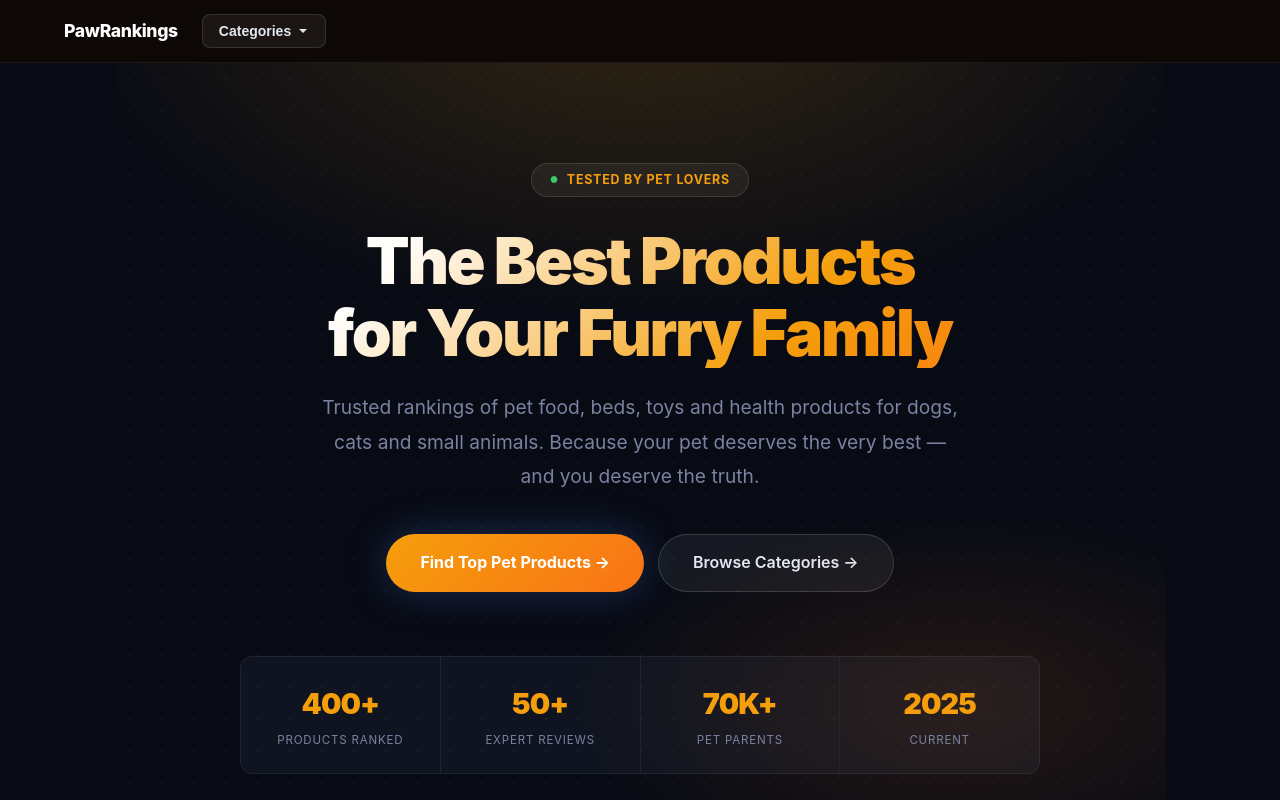
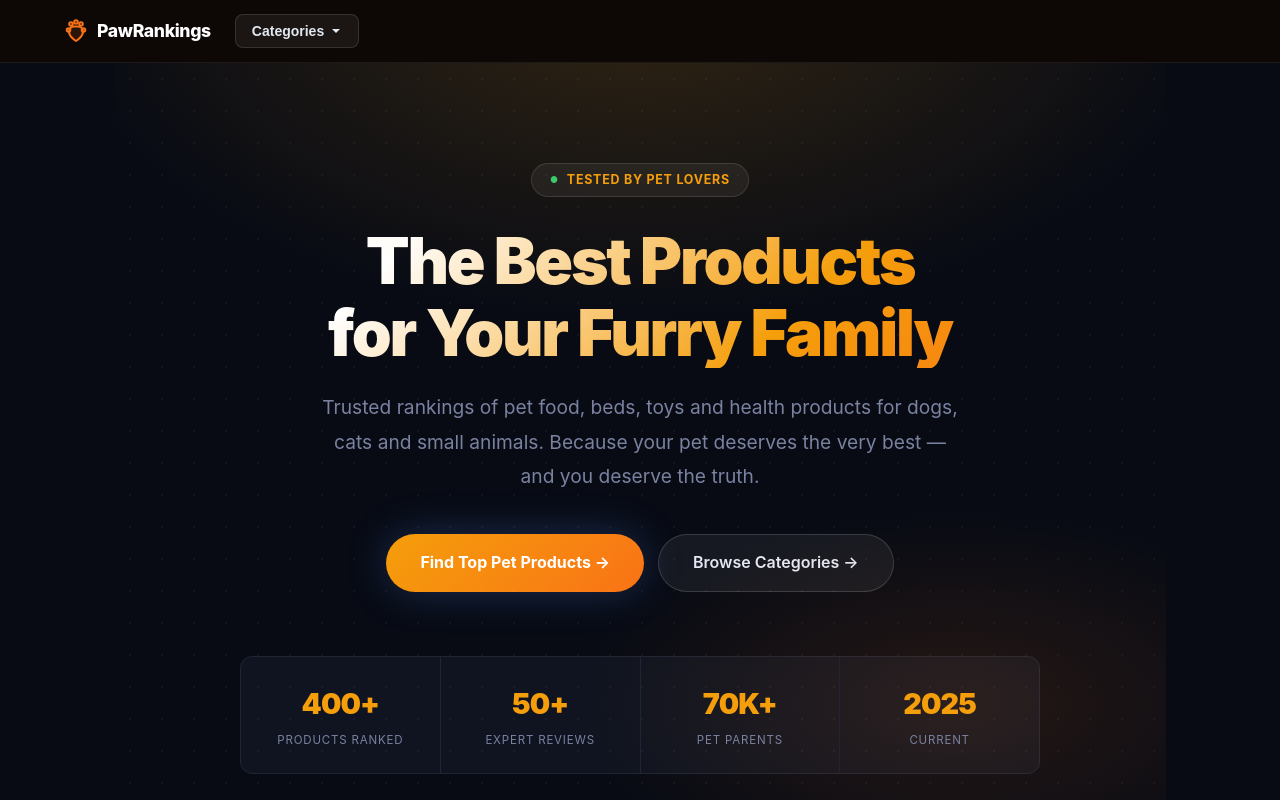
Before and after one commit to conceptsellerbills-cmyk/pawrankings, a Next.js app: page / in a window 1280 px wide. Shown: the top 800 px of the page. Built offline with nearby package versions, Linux system fonts and the light colour scheme.

Commit message:
feat: add niche logo to site header

```diff
--- a/app/layout.tsx
+++ b/app/layout.tsx
@@ -17,8 +17,9 @@ export default function RootLayout({ children }: { children: React.ReactNode })
         <style>{`
           .site-header{background:#0d0806;border-bottom:1px solid rgba(255,255,255,0.07);padding:14px 0;position:sticky;top:0;z-index:100}
           .header-inner{max-width:1200px;margin:0 auto;padding:0 24px;display:flex;align-items:center;gap:24px}
-          .site-brand{font-size:1.1rem;font-weight:800;color:#fff;text-decoration:none;white-space:nowrap}
+          .site-brand{font-size:1.1rem;font-weight:800;color:#fff;text-decoration:none;white-space:nowrap;display:flex;align-items:center;gap:9px;transition:color 0.15s}
           .site-brand:hover{color:#f97316}
+          .site-logo{flex-shrink:0;display:block}
           .cat-nav{position:relative}
           .cat-btn{background:rgba(255,255,255,0.06);border:1px solid rgba(255,255,255,0.12);color:#e2e8f0;font-size:0.875rem;font-weight:600;padding:8px 16px;border-radius:8px;cursor:pointer;display:flex;align-items:center;gap:6px;white-space:nowrap;transition:background 0.15s,border-color 0.15s}
           .cat-btn:hover,.cat-nav:focus-within .cat-btn{background:rgba(255,255,255,0.1);border-color:#f97316;color:#f97316}
@@ -33,7 +34,12 @@ export default function RootLayout({ children }: { children: React.ReactNode })
         `}</style>
         <header className="site-header">
           <div className="header-inner">
-            <a href="/" className="site-brand">{SITE_NAME}</a>
+            <a href="/" className="site-brand">
+              <svg className="site-logo" width="24" height="24" viewBox="0 0 24 24" fill="none" stroke="#f97316" strokeWidth="2" strokeLinecap="round" strokeLinejoin="round">
+                <circle cx="7" cy="5" r="1.8"/><circle cx="12" cy="3" r="1.8"/><circle cx="17" cy="5" r="1.8"/><circle cx="4.5" cy="11" r="1.8"/><circle cx="19.5" cy="11" r="1.8"/><path d="M12 22s-7-4-7-9.5a5 5 0 0 1 5-5h4a5 5 0 0 1 5 5c0 5.5-7 9.5-7 9.5z" fill="#f9731620"/>
+              </svg>
+              {SITE_NAME}
+            </a>
             <nav className="cat-nav" tabIndex={0}>
               <button className="cat-btn" aria-haspopup="true">
                 Categories
```
